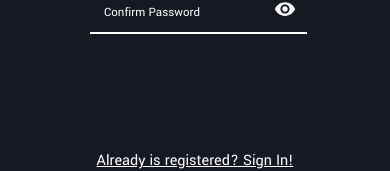
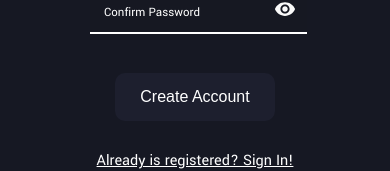
Before and after one commit to Park-Flow/ParkFlow, a React (Vite) app: page /signup in a window 390 px wide. Shown: the part 491-662 px from the top of the page. Built offline with nearby package versions, Linux system fonts and the light colour scheme; the HTML template or start-up script is replaced by a standard one.

Commit message:
style: implements responsive configs

```diff
--- a/src/components/Input/index.jsx
+++ b/src/components/Input/index.jsx
@@ -8,15 +8,18 @@ export default function Input({
   handleChange,
   hireable,
   typeSpan,
+  error=false,
+  disabled=false,
 }) {
   return (
-    <S.InputControl $hireable={hireable}>
+    <S.InputControl $hireable={hireable} $error={error}>
       <input
         type={type}
         autoComplete="off"
         value={value}
         placeholder=" "
         onChange={handleChange}
+        disabled={disabled}
         required
       />
       {console.log()}
@@ -27,10 +30,12 @@ export default function Input({
 }
 
 Input.propTypes = {
-  children: PropTypes.node, // Se 'children' for um nó React
-  type: PropTypes.string.isRequired, // 'type' é uma string obrigatória
-  value: PropTypes.string.isRequired, // 'value' é uma string obrigatória
-  handleChange: PropTypes.func.isRequired, // 'handleChange' é uma função obrigatória
-  hireable: PropTypes.bool.isRequired, // 'hireable' é um booleano obrigatório
-  typeSpan: PropTypes.string.isRequired, // 'typeSpan' é uma string obrigatória
+  children: PropTypes.node,
+  type: PropTypes.string.isRequired,
+  value: PropTypes.string.isRequired,
+  handleChange: PropTypes.func.isRequired,
+  hireable: PropTypes.bool.isRequired,
+  typeSpan: PropTypes.string.isRequired,
+  error: PropTypes.bool,
+  disabled: PropTypes.bool,
 };
--- a/src/components/Input/styled.jsx
+++ b/src/components/Input/styled.jsx
@@ -7,8 +7,8 @@ export const InputControl = styled.div`
   flex-direction: row;
   align-items: center;
   justify-content: center;
-  width: /*unidade de medida responsiva*/ 60%;
-  height: /*unidade de medida responsiva*/ 2rem;
+  width: 60%;
+  height: 2rem;
   border-radius: 10px;
   margin-bottom: 40px;
   span {
@@ -29,7 +29,7 @@ export const InputControl = styled.div`
     font-size: 1rem;
     background-color: #1111110f;
     color: #fff;
-    border-bottom: 2px solid #fff;
+    border-bottom: ${props => props.$error? '2px solid #f63737' : '2px solid #fff'};
     transition: border-bottom 0.3s ease;
     &::placeholder {
       color: #fff;
@@ -37,14 +37,18 @@ export const InputControl = styled.div`
     }
     &:focus {
       outline: none;
-      border-bottom: 2px solid #3c78ee;
+      border-bottom: ${props => props.$error? '2px solid #ff0000' : '2px solid #3c78ee'};
     }
     &:focus ~ span,
     &:valid ~ span,
     &:not(:placeholder-shown) ~ span {
       transform: translateY(-30px);
       font-size: 12px;
-      color: #fff;
+      color: ${props => props.$error? '#f63737' : '#fff'};
+    }
+    &:disabled {
+      background-color: #11111139;
+      cursor: da+efault;
     }
   }
   svg {
@@ -52,9 +56,8 @@ export const InputControl = styled.div`
     position: relative;
     z-index: 1;
     padding: 5px;
-    width: /*unidade de medida responsiva*/ 2rem;
+    width: 2rem;
     height: auto;
-    /*caso tenha um onClick no svg, o cursor fica como pointer*/
     &:hover {
       cursor: ${props => (props.$hireable ? 'pointer' : 'default')};
       background-color: ${props => (props.$hireable ? '#1d1f2e' : 'none')};
--- a/src/pages/Login/index.jsx
+++ b/src/pages/Login/index.jsx
@@ -25,11 +25,11 @@ export default function Login() {
     showPassword: false,
   });
 
-  const isdesktop = window.innerWidth > 820;
-
-  const REGEX_EMAIL = /^[a-z0-9.]+@[a-z0-9]+\.[a-z]+$/i;
+  const [error, setError] = useState(false);
+  const [disabled, setDisabled] = useState(false);
 
   const handleChange = prop => event => {
+    setError(false);
     setValues({ ...values, [prop]: event.target.value });
   };
 
@@ -44,6 +44,7 @@ export default function Login() {
   const handleSubmit = async event => {
     event.preventDefault();
     try {
+      setDisabled(true);
       const userData = await signIn(values.email, values.password);
       setUserData(userData);
       setMessage('Login successfully!');
@@ -52,29 +53,30 @@ export default function Login() {
     } catch (err) {
       console.log(err);
       if (err.response.status === 401) setMessage('Invalid email or password');
-      else setMessage('internal error');
+      else setMessage('internal server error');
       setSeverity('error');
+      setError(true);
     } finally {
       setOpen(true);
+      setDisabled(false);
     }
   };
 
   return (
     <S.Container>
       <form onSubmit={handleSubmit}>
-        {!isdesktop ? (
           <img src={park_flow_logo} alt="Park Flow Logo" />
-        ) : (
           <span className="text-desktop">
             Sign in with an registerd account
           </span>
-        )}
         <Input
           type={'email'}
           value={values.email}
           handleChange={handleChange('email')}
           hireable={false}
           typeSpan={'Email'}
+          error={error}
+          disabled={disabled}
         >
           <EmailIcon />
         </Input>
@@ -84,6 +86,8 @@ export default function Login() {
           handleChange={handleChange('password')}
           hireable={true}
           typeSpan={'Password'}
+          error={error}
+          disabled={disabled}
         >
           {values.showPassword ? (
             <VisibilityOff
@@ -100,33 +104,26 @@ export default function Login() {
 
         <S.Button
           type="submit"
-          disabled={
-            !REGEX_EMAIL.test(values.email) || values.password.length <= 6
-          }
+          disabled={disabled}
         >
           Login
         </S.Button>
-        {isdesktop ? (
           <div className="divider">
             <div className="line"></div>
             <span>or</span>
             <div className="line"></div>
           </div>
-        ) : (
-          <> </>
-        )}
-        {!isdesktop ? (
           <S.Link onClick={() => navigate('/signup')}>
             First time? Create an account!
           </S.Link>
-        ) : (
           <div className="signup-web">
             <span> First time? </span>
-            <S.Button className="signup" onClick={() => navigate('/signup')}>
+            <S.Button className="signup"
+              onClick={() => navigate('/signup')}
+              disabled={disabled}>
               Sign up
             </S.Button>
           </div>
-        )}
       </form>
       {open ? (
         <CustomizedSnackbars
--- a/src/pages/Login/styled.jsx
+++ b/src/pages/Login/styled.jsx
@@ -16,6 +16,7 @@ export const Container = styled.div`
     align-items: center;
     justify-content: center;
     img {
+      display: flex;
       width: 20rem;
       height: auto;
     }
@@ -25,7 +26,7 @@ export const Container = styled.div`
       margin-top: -2rem;
       margin-bottom: 2rem;
       height: 1.5rem;
-      display: flex;
+      display: none;
       align-items: center;
       padding-left: 0.3rem;
     }
@@ -36,7 +37,7 @@ export const Container = styled.div`
       width: 62%;
       height: 0.5rem;
       margin-bottom: 2rem;
-      display: flex;
+      display: none;
       justify-content: space-between;
       align-items: center;
       .line {
@@ -47,7 +48,7 @@ export const Container = styled.div`
     }
     .signup-web {
       width: 62%;
-      display: flex;
+      display: none;
       flex-direction: row;
       align-items: center;
       justify-content: space-between;
@@ -57,6 +58,9 @@ export const Container = styled.div`
   }
   @media (max-height: 440px) {
     form {
+      .text-desktop {
+        display: none;
+      }
       img {
         width: 30vw;
         height: auto;
@@ -67,7 +71,16 @@ export const Container = styled.div`
   @media (min-width: 820px) {
     margin: auto;
     height: 88vh;
+
     form {
+      img{
+        display: none;
+      }
+      .text-desktop,
+      .signup-web,
+      .divider {
+        display: flex;
+      }
       height: 73vh;
       width: 30vw;
       margin-top: -2rem;
@@ -77,7 +90,7 @@ export const Container = styled.div`
 `;
 
 export const Button = styled.button`
-  width:  /*unidade de medida responsiva*/ 50%;
+  width: 50%;
   height: 3rem;
   border: none;
   border-radius: 10px;
@@ -96,12 +109,10 @@ export const Button = styled.button`
       transform: scale(1.01);
     }
   }
-
   &:disabled {
-    background-color: #01111100;
-    color: #0fffff00;
-    cursor: not-allowed;
-  }
+      background-color: #111111e;
+      cursor: default;
+    }
 
   &:enabled:hover {
     background-color: #fff;
@@ -119,13 +130,13 @@ export const Button = styled.button`
   }
 
   @media (max-height: 440px) {
-    width:  /*unidade de medida responsiva*/ 30%;
+    width: 30%;
     height: 2rem;
     font-size: 0.7rem;
   }
   @media (min-width: 820px) {
     font-weight: 400;
-    width:  /*unidade de medida responsiva*/ 50%;
+    width: 50%;
     height: 2.5rem;
     font-size: 1rem;
     border-radius: 0;
@@ -148,4 +159,8 @@ export const Link = styled.a`
   @media (max-height: 440px) {
     font-size: 0.7rem;
   }
+
+  @media (min-width: 820px) {
+    display: none;
+  }
 `;
--- a/src/pages/SignUp/index.jsx
+++ b/src/pages/SignUp/index.jsx
@@ -20,7 +20,7 @@ export default function SignUp() {
   const { setUserData } = useContext(UserContext);
   const { open, setOpen, message, setMessage, severity, setSeverity } =
     useContext(AlertContext);
-  const isdesktop = window.innerWidth > 820;
+
   const [values, setValues] = useState({
     name: '',
     email: '',
@@ -29,8 +29,6 @@ export default function SignUp() {
     showPassword: false,
     showConfirmPassword: false,
   });
-
-  const REGEX_EMAIL = /^[a-z0-9.]+@[a-z0-9]+\.[a-z]+$/i;
 
   const handleChange = prop => event => {
     setValues({ ...values, [prop]: event.target.value });
@@ -69,13 +67,10 @@ export default function SignUp() {
   return (
     <S.Container>
       <form onSubmit={handleSubmit}>
-        {!isdesktop ? (
           <img src={park_flow_logo} alt="Park Flow Logo" />
-        ) : (
           <span className="text-desktop">
             Sign in with an registerd account
           </span>
-        )}
         <Input
           type={'text'}
           value={values.name}
@@ -135,36 +130,23 @@ export default function SignUp() {
 
         <S.Button
           type="submit"
-          disabled={
-            values.password !== values.confirmPassword ||
-            values.name.length < 3 ||
-            !REGEX_EMAIL.test(values.email) ||
-            values.password.length <= 6
-          }
         >
           Create Account
         </S.Button>
-        {isdesktop ? (
           <div className="divider">
             <div className="line"></div>
             <span>or</span>
             <div className="line"></div>
           </div>
-        ) : (
-          <> </>
-        )}
-        {!isdesktop ? (
           <S.Link onClick={() => navigate('/')}>
             Already is registered? Sign In!
           </S.Link>
-        ) : (
           <div className="signup-web">
             <span> Already is registered? </span>
             <S.Button className="signup" onClick={() => navigate('/')}>
               Sign In
             </S.Button>
           </div>
-        )}
       </form>
       {open ? (
         <CustomizedSnackbars
--- a/src/pages/SignUp/styled.jsx
+++ b/src/pages/SignUp/styled.jsx
@@ -17,6 +17,7 @@ export const Container = styled.div`
     align-items: center;
     justify-content: center;
     img {
+      display: flex;
       width: 20rem;
       height: auto;
     }
@@ -26,7 +27,7 @@ export const Container = styled.div`
       margin-top: 1rem;
       margin-bottom: 2rem;
       height: 2.2rem;
-      display: flex;
+      display: none;
       align-items: center;
       padding-left: 0.3rem;
     }
@@ -37,7 +38,7 @@ export const Container = styled.div`
       width: 62%;
       height: 0.5rem;
       margin-bottom: 2rem;
-      display: flex;
+      display: none;
       justify-content: space-between;
       align-items: center;
       .line {
@@ -49,7 +50,7 @@ export const Container = styled.div`
     .signup-web {
       margin-top: -1rem;
       width: 62%;
-      display: flex;
+      display: none;
       flex-direction: row;
       align-items: center;
       justify-content: space-between;
@@ -73,6 +74,14 @@ export const Container = styled.div`
     margin: auto;
     height: 88vh;
     form {
+      img{
+        display: none;
+      }
+      .text-desktop,
+      .signup-web,
+      .divider {
+        display: flex;
+      }
       height: 78vh;
       width: 40vw;
       margin-top: -2rem;
@@ -101,12 +110,6 @@ export const Button = styled.button`
       cursor: pointer;
       transform: scale(1.01);
     }
-  }
-
-  &:disabled {
-    background-color: #01111100;
-    color: #0fffff00;
-    cursor: not-allowed;
   }
 
   &:enabled:hover {
@@ -159,4 +162,7 @@ export const Link = styled.a`
   @media screen and (max-height: 600px) {
     font-size: 0.7rem;
   }
+  @media (min-width: 820px) {
+    display: none;
+  }
 `;
```
